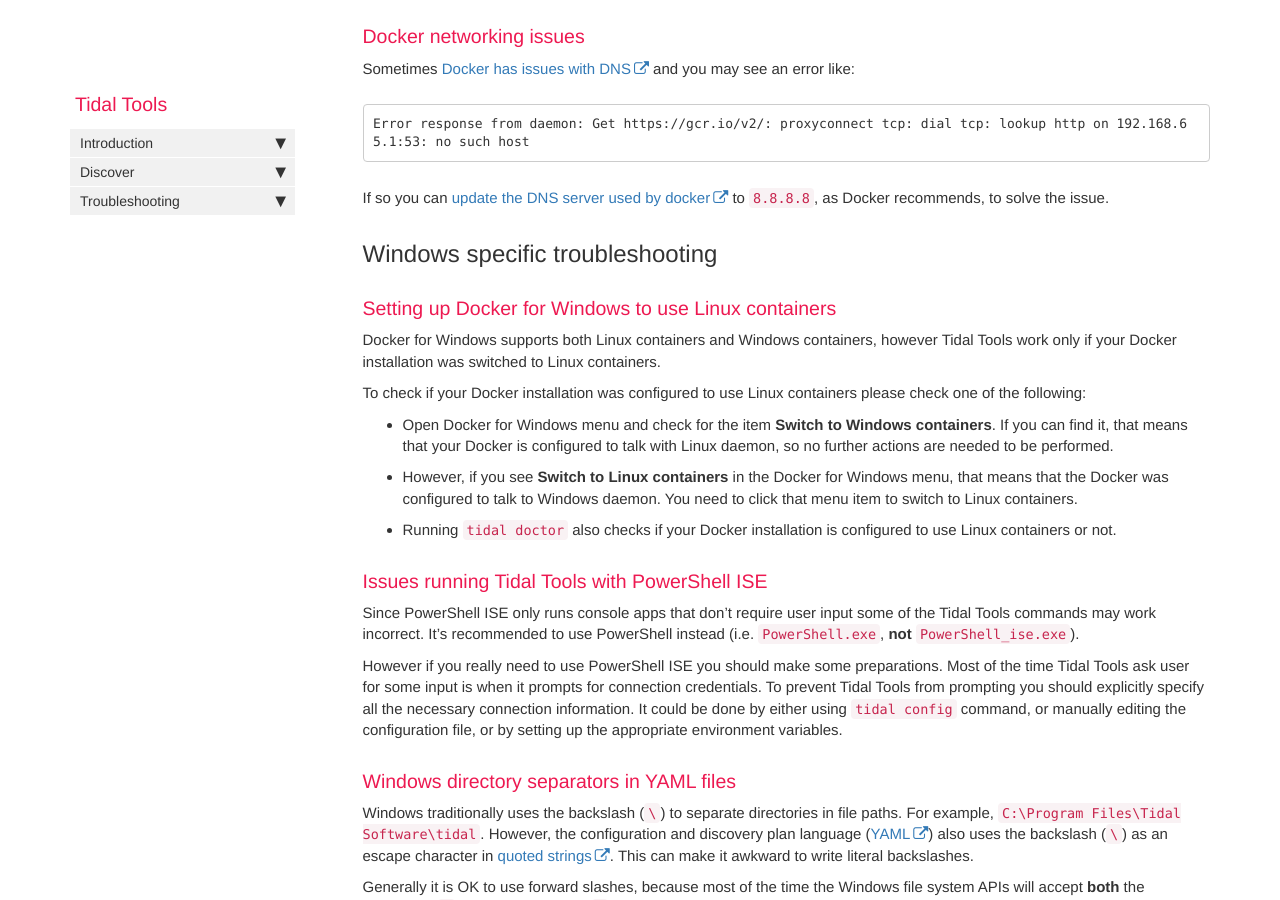
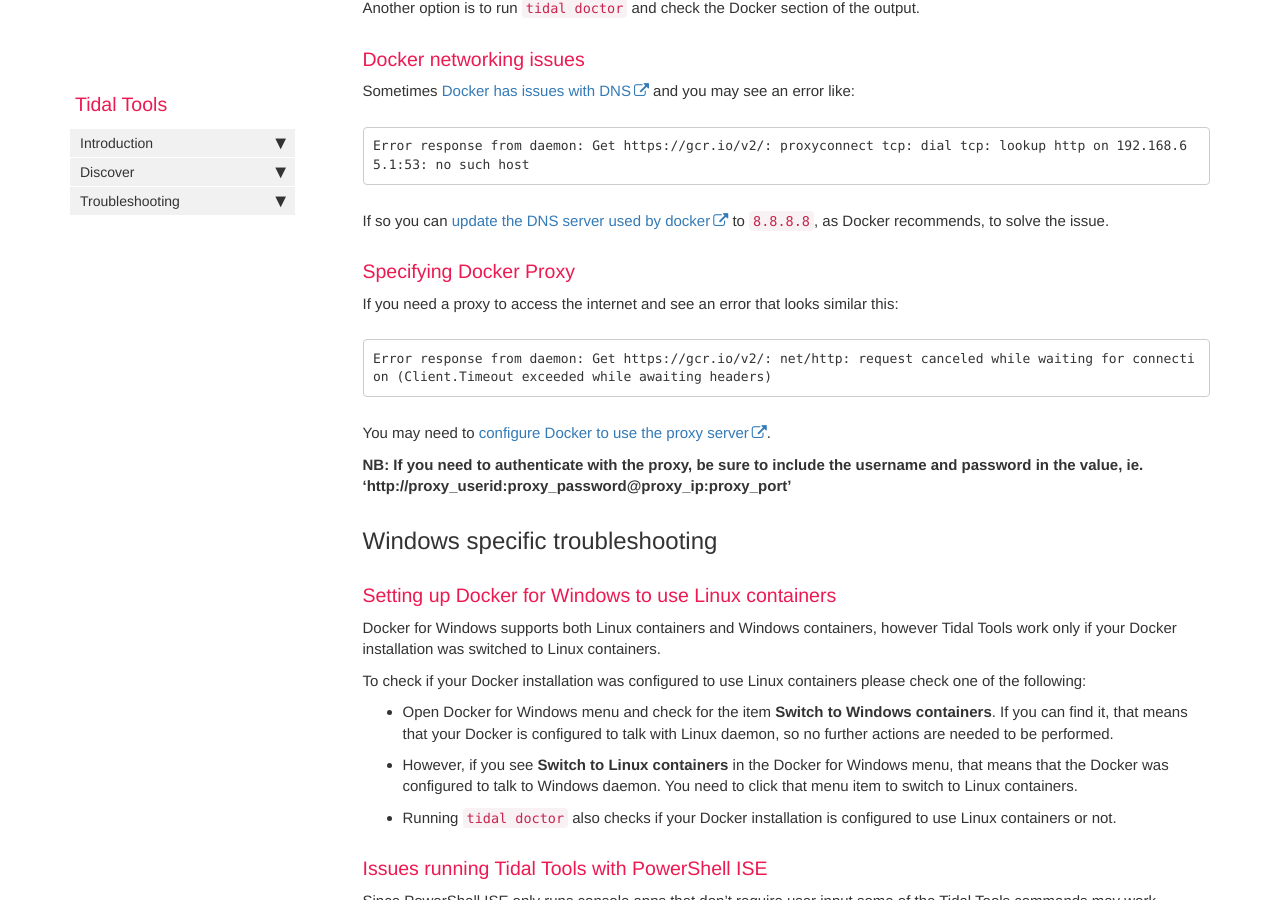
Before and after one commit to tidalmigrations/tidalmigrations.github.io, a Jekyll site: the page built from pages/tidal tools/troubleshooting.md, in a window 1280 px wide and 900 px high, scrolled down 2776 px. Built offline with Jekyll 4.4.1, drawn with Linux system fonts in a browser that asks for light colours; nearby versions of some CDN libraries; comment, search, counter and statistics services are not loaded; some of the changed text lies outside the part shown.

Commit message:
Add content for how to specify proxy internet access for Docker

````diff
--- a/pages/tidal tools/troubleshooting.md
+++ b/pages/tidal tools/troubleshooting.md
@@ -140,6 +140,20 @@ Error response from daemon: Get https://gcr.io/v2/: proxyconnect tcp: dial tcp:
 If so you can [update the DNS server used by docker](https://docs.docker.com/docker-for-windows/troubleshoot/#networking-issues) to `8.8.8.8`, as Docker recommends, to solve the issue.
 
 
+### Specifying Docker Proxy
+
+If you need a proxy to access the internet and see an error that looks similar this:
+
+```
+Error response from daemon: Get https://gcr.io/v2/: net/http: request canceled while waiting for connection (Client.Timeout exceeded while awaiting headers)
+```
+
+You may need to [configure Docker to use the proxy server](https://docs.docker.com/docker-for-windows/#proxies).
+
+**NB: If you need to authenticate with the proxy, be sure to include the username and password in the value, ie. 'http://proxy_userid:proxy_password@proxy_ip:proxy_port'**
+
+
+
 ## Windows specific troubleshooting {#windows}
 
 ### Setting up Docker for Windows to use Linux containers {#docker-linux-containers}
````
